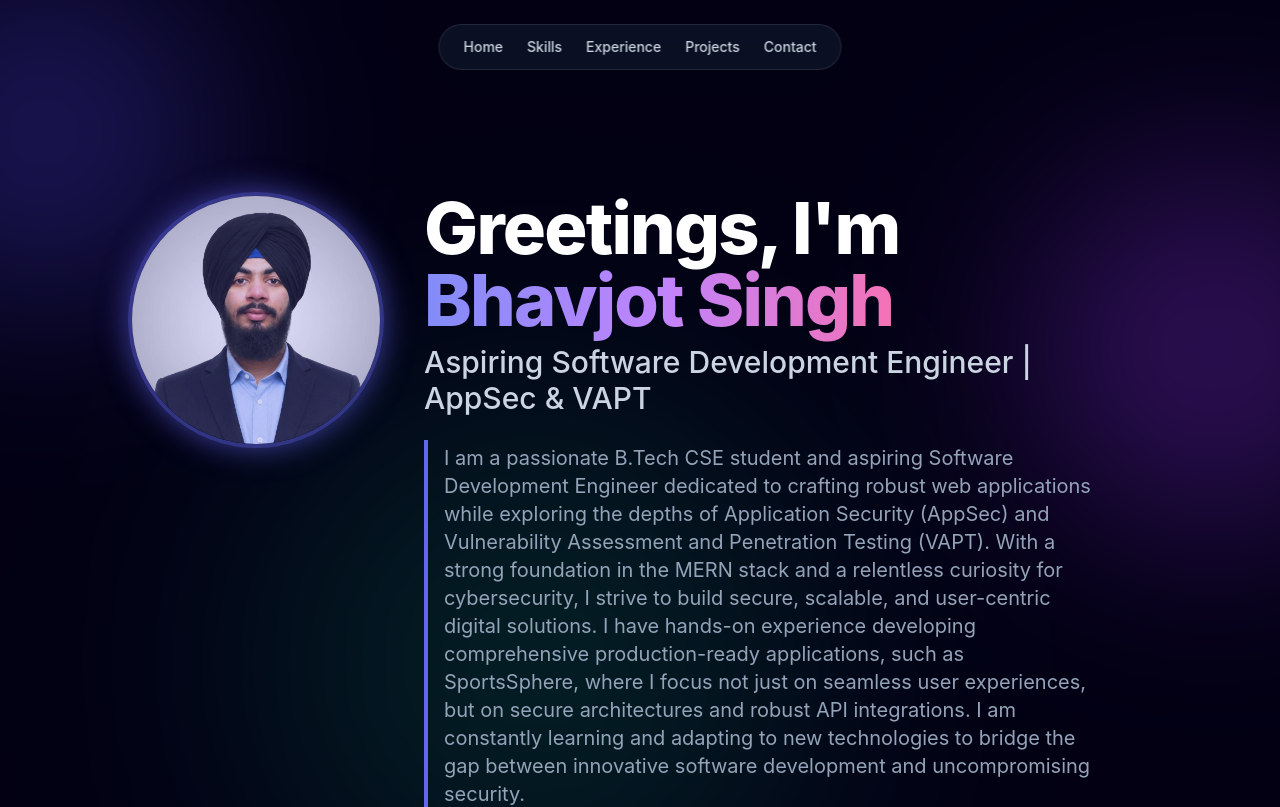
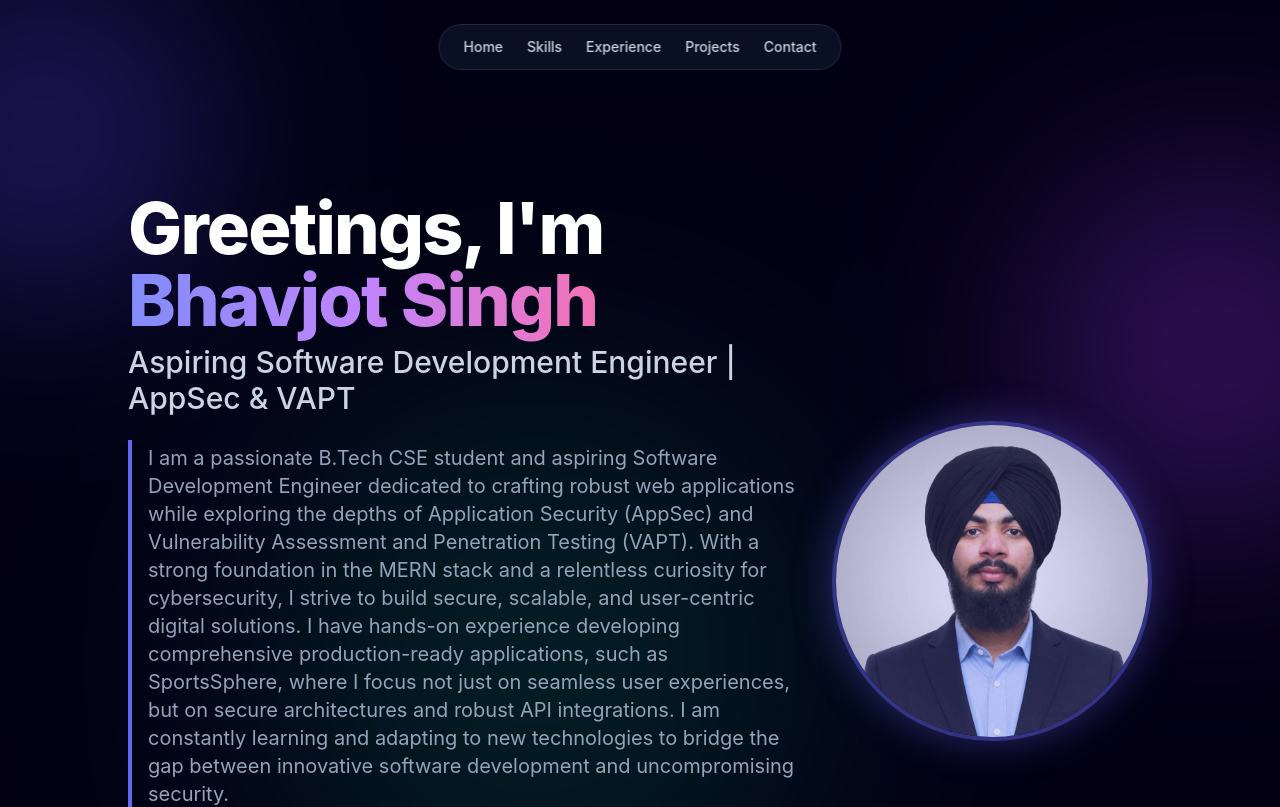
Before and after one commit to Bhav1101/bhavjot-portfolio, a React (Vite) app in the folder client/: page / in a window 1280 px wide. Shown: the top 807 px of the page. Built offline with nearby package versions, Linux system fonts and the light colour scheme.

Commit message:
style: hero layout text left photo right

```diff
--- a/client/src/components/sections/Hero.jsx
+++ b/client/src/components/sections/Hero.jsx
@@ -34,13 +34,8 @@ const Hero = () => {
     >
       <div className="flex flex-col gap-16 w-full max-w-5xl mx-auto">
 
-        {/* Top Block: Profile Picture & Text */}
-        <div className="flex flex-col md:flex-row items-center md:items-start gap-10 w-full">
-          {/* Larger Profile Picture */}
-          <motion.div variants={itemVariants} className="w-48 h-48 md:w-64 md:h-64 rounded-full overflow-hidden border-4 border-indigo-500/50 shadow-[0_0_30px_rgba(99,102,241,0.6)] shrink-0 relative group">
-             <div className="absolute inset-0 bg-indigo-500/20 group-hover:bg-transparent transition-all duration-300"></div>
-             <img src="/profile.png" alt="Bhavjot Singh" className="w-full h-full object-cover bg-slate-800 group-hover:scale-105 transition-transform duration-500" />
-          </motion.div>
+        {/* Top Block: Text & Profile Picture */}
+        <div className="flex flex-col-reverse md:flex-row items-center gap-12 md:gap-8 w-full justify-between">
 
           {/* Text Content */}
           <div className="flex-1 flex flex-col gap-6 text-center md:text-left items-center md:items-start">
@@ -80,6 +75,13 @@ const Hero = () => {
               <a href={`mailto:${email}`} className="flex items-center gap-2 px-5 py-2.5 border border-slate-700 text-slate-200 font-semibold rounded-full hover:bg-slate-800 transition-all"><HiMail className="text-lg" /> Email</a>
             </motion.div>
           </div>
+
+          {/* Larger Standalone Profile Picture on Right */}
+          <motion.div variants={itemVariants} className="w-56 h-56 md:w-80 md:h-80 rounded-full overflow-hidden border-4 border-indigo-500/50 shadow-[0_0_40px_rgba(99,102,241,0.4)] shrink-0 relative group flex justify-center items-center">
+             <div className="absolute inset-0 bg-indigo-500/20 group-hover:bg-transparent transition-all duration-300"></div>
+             <img src="/profile.png" alt="Bhavjot Singh" className="w-full h-full object-cover bg-slate-800 group-hover:scale-105 transition-transform duration-500" />
+          </motion.div>
+
         </div>
 
         {/* Next Block: Terminal Bio */}
```
